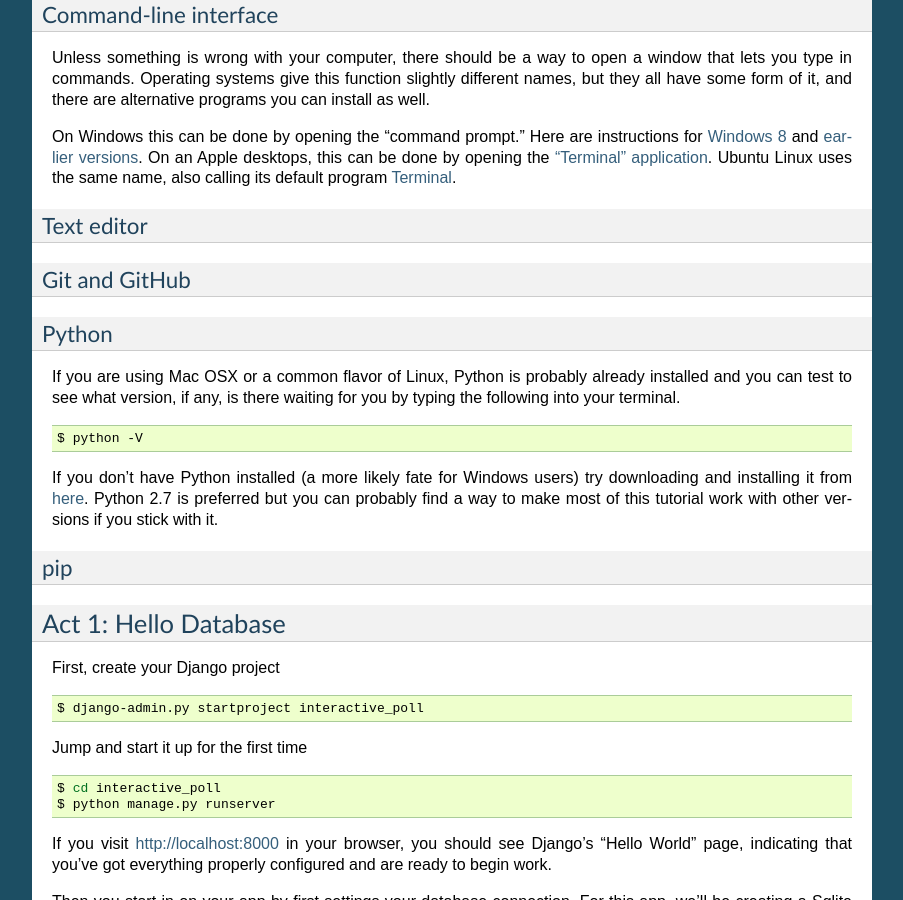
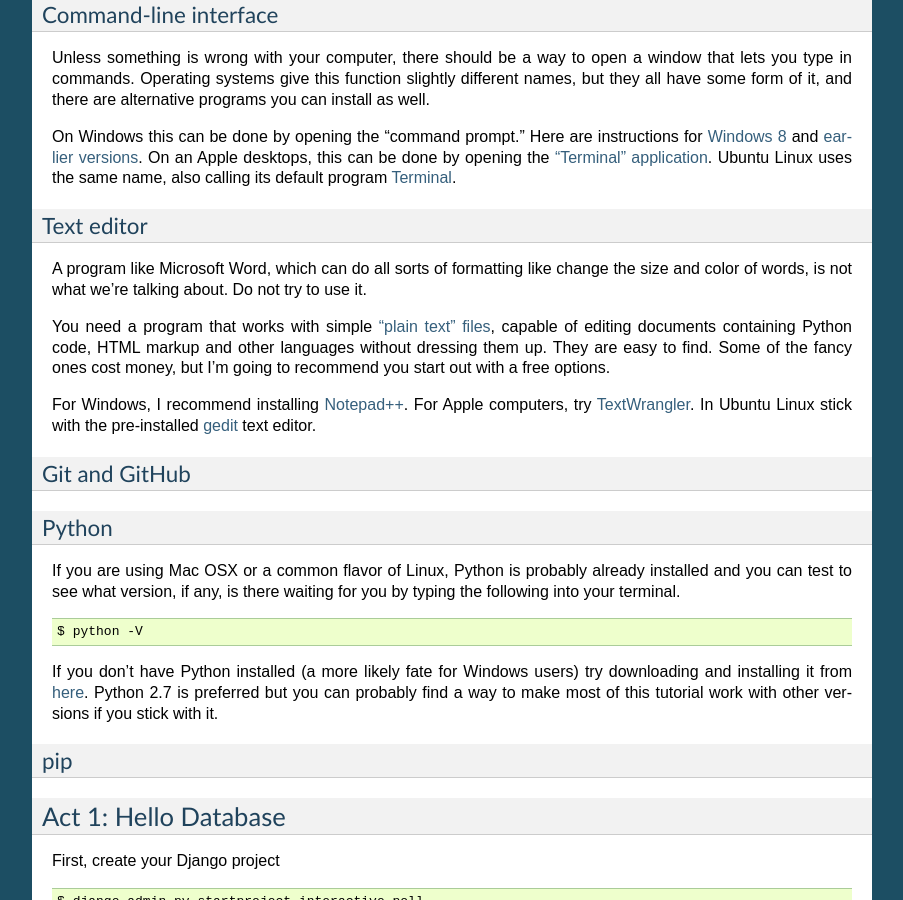
Before and after one commit to palewire/first-news-app, a Sphinx documentation site: the page built from docs/index.rst, in a window 1280 px wide and 900 px high, scrolled down 521 px. Shown: the whole window, without its empty margins (198-1101 px from the left). Built offline with Sphinx 7.4.7, drawn with Linux system fonts in a browser that asks for light colours.

Commit message:
Added text editor section

```diff
--- a/docs/index.rst
+++ b/docs/index.rst
@@ -44,6 +44,18 @@
 
 Text editor
 -----------
+
+A program like Microsoft Word, which can do all sorts of formatting like
+change the size and color of words, is not what we're talking about. Do not try to use it.
+
+You need a program that works with simple `"plain text" files <https://en.wikipedia.org/wiki/Text_file>`_,
+capable of editing documents containing Python code, HTML markup and other languages without
+dressing them up. They are easy to find. Some of the fancy ones cost money, but
+I'm going to recommend you start out with a free options.
+
+For Windows, I recommend installing `Notepad++ <http://notepad-plus-plus.org/>`_. For
+Apple computers, try `TextWrangler <http://www.barebones.com/products/textwrangler/download.html>`_. In
+Ubuntu Linux stick with the pre-installed `gedit <https://help.ubuntu.com/community/gedit>`_ text editor.
 
 Git and GitHub
 --------------
```
Also changed, not shown: 5 other files.
